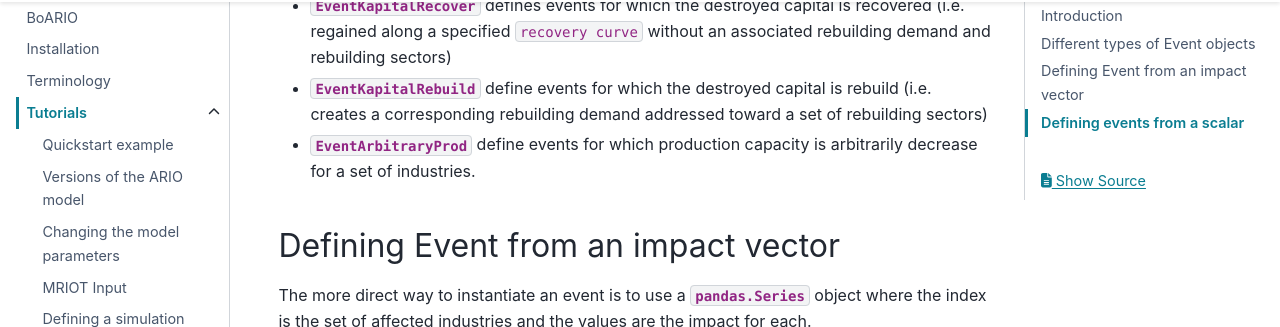
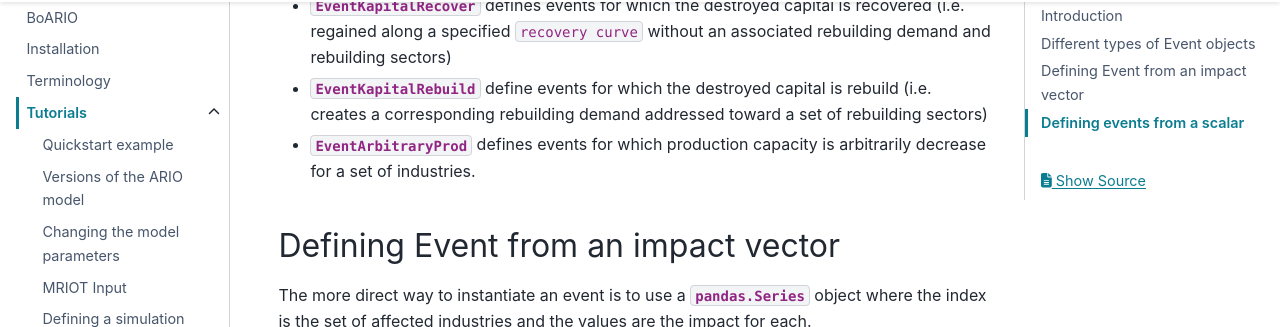
Before and after one commit to spjuhel/BoARIO, a Sphinx documentation site: the page built from docs/source/tutorials/boario-events.rst, in a window 1280 px wide and 900 px high, scrolled down 1806 px. Shown: the part 126-453 px from the top of the window. Built offline with Sphinx 7.4.7 and the PyData theme 0.15.4, drawn with Linux system fonts in a browser that asks for light colours; cross-references to code outside the pages are shown as plain code.

Commit message:
:memo: found a typo

```diff
--- a/docs/source/tutorials/boario-events.rst
+++ b/docs/source/tutorials/boario-events.rst
@@ -84,7 +84,7 @@ a destruction of capital as the impact:
   capital is rebuild (i.e. creates a corresponding rebuilding demand addressed toward
   a set of rebuilding sectors)
 
-* :class:`~boario.event.EventArbitraryProd` define events for which production capacity
+* :class:`~boario.event.EventArbitraryProd` defines events for which production capacity
   is arbitrarily decrease for a set of industries.
 
 ========================================
```
